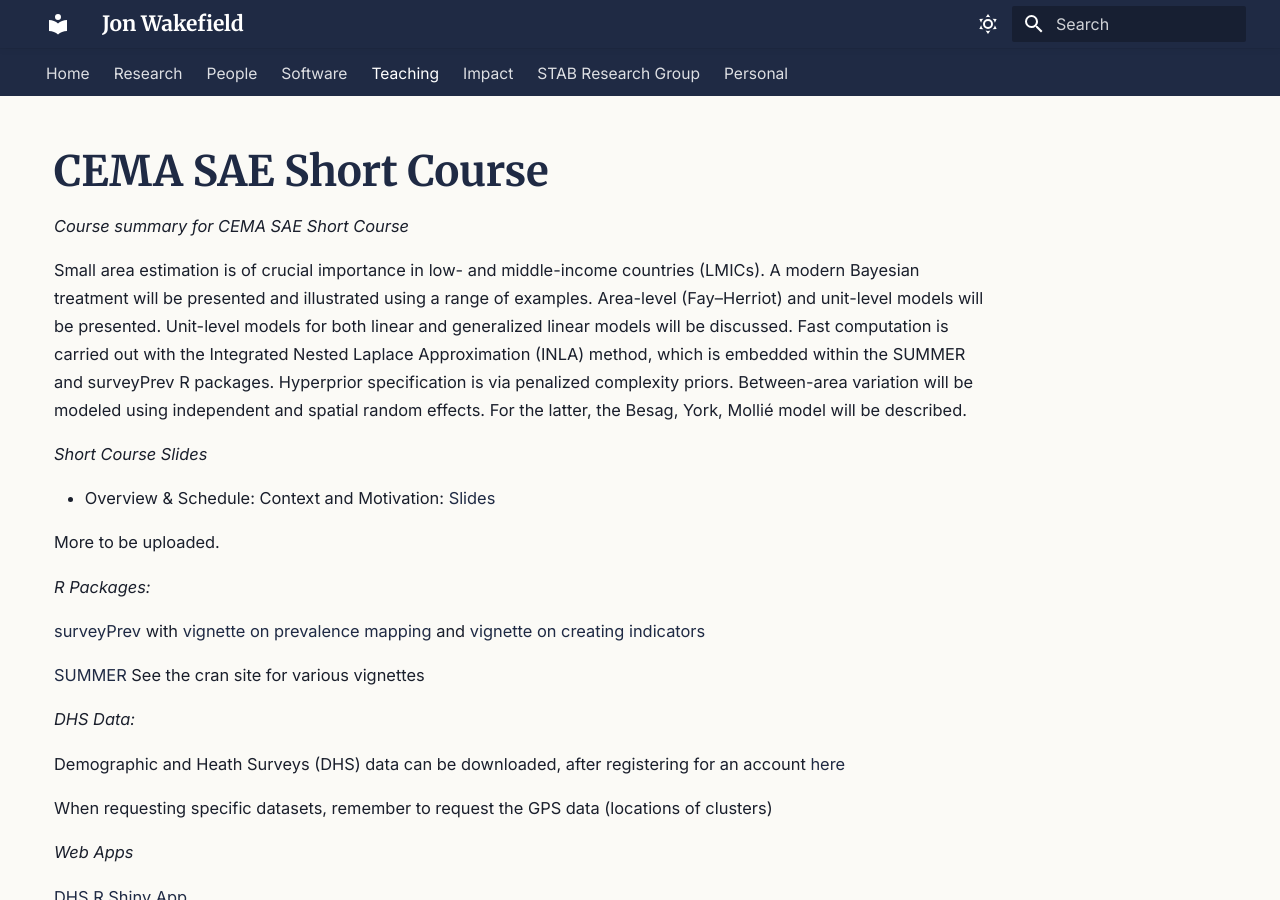
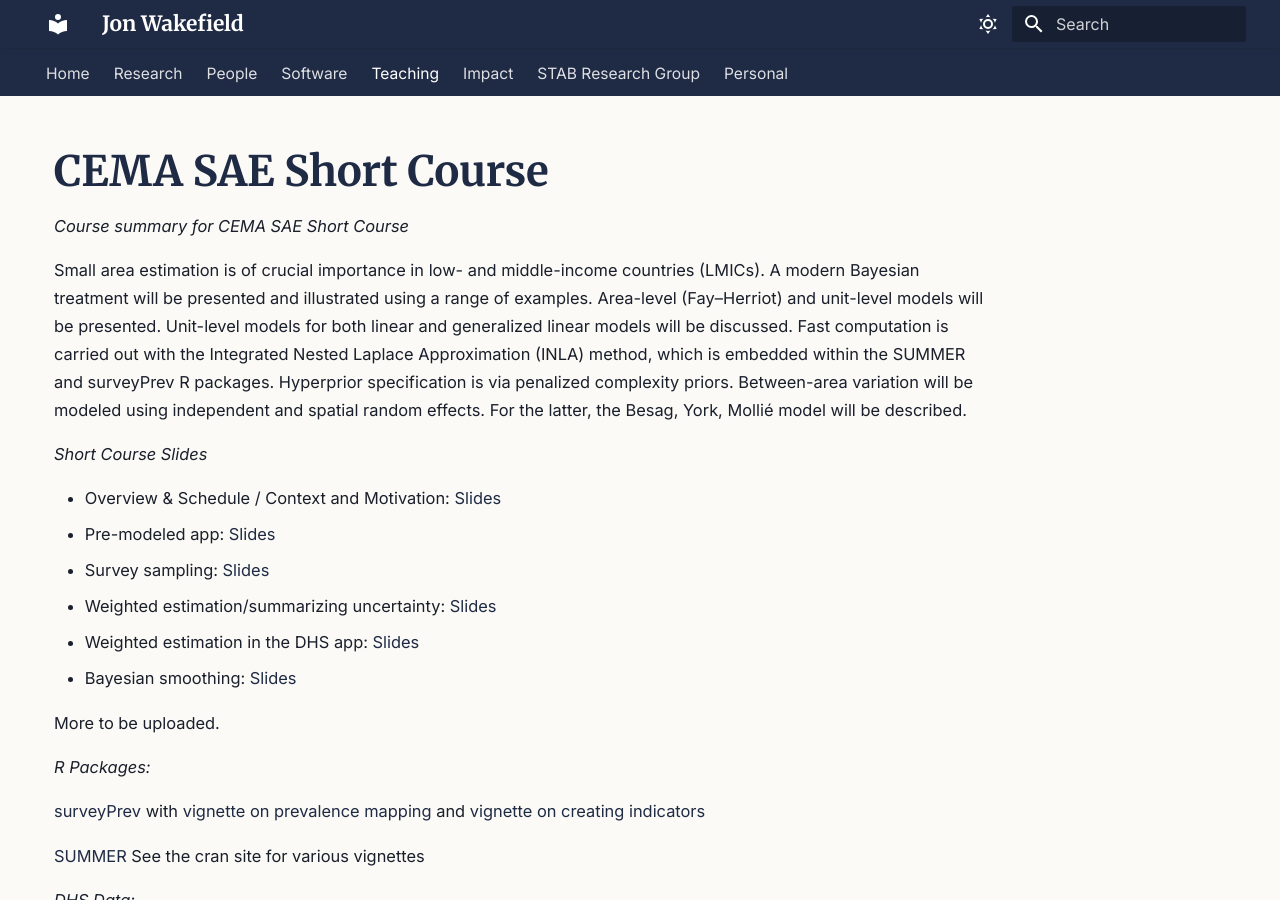
Before and after one commit to jonwake/website, an MkDocs documentation site: the page built from docs/teaching-CEMA-SAE-course.md, in a window 1280 px wide and 900 px high. Built offline with MkDocs 1.6.1 and Material for MkDocs 9.7.7, drawn with Linux system fonts in a browser that asks for light colours.

Commit message:
Add CEMA SAE Short Course Day 1 Slides

```diff
--- a/docs/teaching-CEMA-SAE-course.md
+++ b/docs/teaching-CEMA-SAE-course.md
@@ -6,7 +6,12 @@ Small area estimation is of crucial importance in low- and middle-income countri
 
 *Short Course Slides*
 
-- Overview & Schedule: Context and Motivation: [Slides](files/SAE-files/SAE-CEMA-Motivation-2026.pdf)
+- Overview & Schedule / Context and Motivation: [Slides](files/SAE-files/SAE-CEMA-Motivation-2026.pdf)
+- Pre-modeled app: [Slides](files/SAE-files/sae4lmic-website.pdf)
+- Survey sampling: [Slides](files/SAE-files/SAE-CEMA-SurveySampling-2026.pdf)
+- Weighted estimation/summarizing uncertainty: [Slides](files/SAE-files/SAE-CEMA-WeightedSummarization-2026.pdf)
+- Weighted estimation in the DHS app: [Slides](files/SAE-files/sae4health-app-workshop.pdf)
+- Bayesian smoothing: [Slides](files/SAE-files/SAE-CEMA-BayesianSmoothing-2026.pdf)
 
 More to be uploaded.
 
```
Also changed, not shown: 5 other files.
